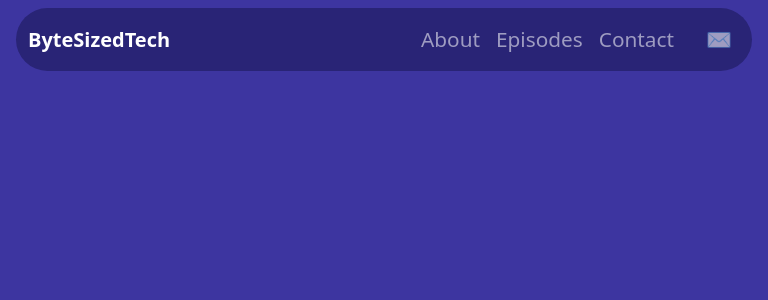
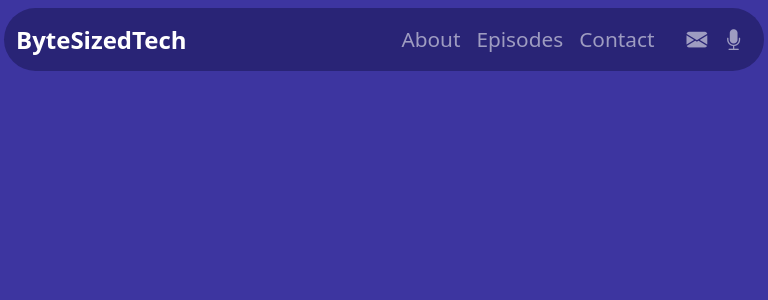
Before and after one commit to Kasej01/ByteSizedTechTalk, a React (Vite) app: page / in a window 768 px wide. Shown: the top 300 px of the page. Built offline with nearby package versions, Linux system fonts and the light colour scheme.

Commit message:
Navbar CSS complete

```diff
--- a/package.json
+++ b/package.json
@@ -11,6 +11,7 @@
   },
   "dependencies": {
     "bootstrap": "^5.3.7",
+    "bootstrap-icons": "^1.13.1",
     "framer-motion": "^12.19.1",
     "react": "^19.1.0",
     "react-dom": "^19.1.0",
--- a/src/components/Navbar.jsx
+++ b/src/components/Navbar.jsx
@@ -1,6 +1,7 @@
 import { useState } from 'react';
 import { Link } from 'react-router-dom';
 import '../styles/Navbar.css';
+import 'bootstrap-icons/font/bootstrap-icons.css';
 
 export default function Navbar() {
   const [expanded, setExpanded] = useState(false);
@@ -32,9 +33,24 @@ export default function Navbar() {
             <li className="nav-item">
               <a className="nav-link" href="#contact" onClick={() => setExpanded(false)}>Contact</a>
             </li>
-            <li className="nav-item d-flex align-items-center gap-2 ms-md-3">
-              <a href="mailto:youremail@example.com" className="nav-link">✉️</a>
+            <li className="nav-item ms-md-3">
+                <a href="mailto:bytesizedtechtalk@gmail.com" className="nav-link" aria-label="Email">
+                    <i className="bi bi-envelope-fill"></i>
+                </a>
             </li>
+            <li className="nav-item">
+                <a
+                    href="https://your-podcast-link.com"
+                    target="_blank"
+                    rel="noreferrer"
+                    className="nav-link"
+                    aria-label="Podcast"
+                >
+                    <i className="bi bi-mic-fill"></i>
+                </a>
+            </li>
+
+
           </ul>
         </div>
       </div>
--- a/src/main.jsx
+++ b/src/main.jsx
@@ -2,9 +2,8 @@ import React from 'react';
 import ReactDOM from 'react-dom/client';
 import { BrowserRouter } from 'react-router-dom';
 import App from './App';
+import 'bootstrap/dist/css/bootstrap.min.css';
 import './styles/index.css';
-import 'bootstrap/dist/css/bootstrap.min.css';
-
 
 ReactDOM.createRoot(document.getElementById('root')).render(
   <React.StrictMode>
--- a/src/styles/Navbar.css
+++ b/src/styles/Navbar.css
@@ -5,11 +5,11 @@
     border-radius: 2rem;;
 }
 
+.nav-container{
     .navbar-brand{
         font-weight: 800;
-    font-size: 2rem;
+        font-size: 2.2rem;
     }
-
     .nav-item{
         font-size: 1.3rem;
         margin: 0 2rem;
@@ -18,16 +18,28 @@
     .white-font{
         color: white;
     }
+}
 
-@media screen and (min-width: 768px) and (max-width: 900px) {
+
+@media screen and (min-width: 769px) and (max-width: 950px) {
+    .nav-container{
         .nav-item{
-        margin: 0 1rem;
+            margin: 0 0.75rem;
+        }
     }
 }
 
 /* Mobile */
 @media screen and (max-width: 768px) {
+    .nav-container{
+        padding: 0.5rem;
+        margin: 0.5rem 0.25rem;
+        border-radius: 2rem;;
+        .navbar-brand{
+            font-size: 1.5rem;
+        }
         .nav-item{
             margin: 0;
         }
     }
+}
```
Also changed, not shown: 1 other file (tests, documents, lock files or other folders). Lines whose indentation alone changed are shown as unchanged.
